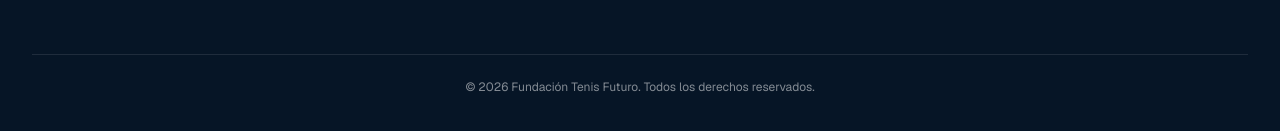
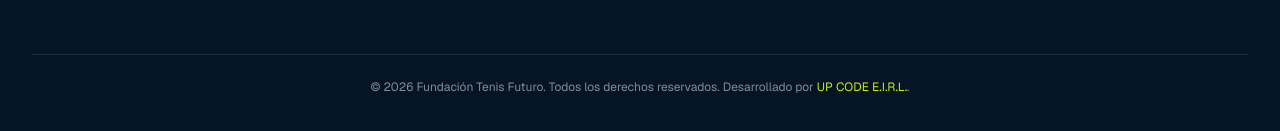
Before and after one commit to upcode-cl/tenis-futuro, a Next.js app: page / in a window 1280 px wide. Shown: the part 2590-2721 px from the top of the page. Built offline with nearby package versions, Linux system fonts and the light colour scheme; no server answers; the database is empty.

Commit message:
Update footer component to credit UP CODE E.I.R.L. in the copyright notice

```diff
--- a/components/footer.tsx
+++ b/components/footer.tsx
@@ -100,7 +100,7 @@ export function Footer() {
 
         <div className="mt-14 border-t border-white/10 pt-6 text-center text-xs text-white/50">
           © {new Date().getFullYear()} Fundación Tenis Futuro. Todos los derechos
-          reservados.
+          reservados. Desarrollado por <a href="https://upcode.cl" target="_blank" rel="noopener noreferrer" className="text-brand-lime">UP CODE E.I.R.L.</a>.
         </div>
       </div>
 
```
